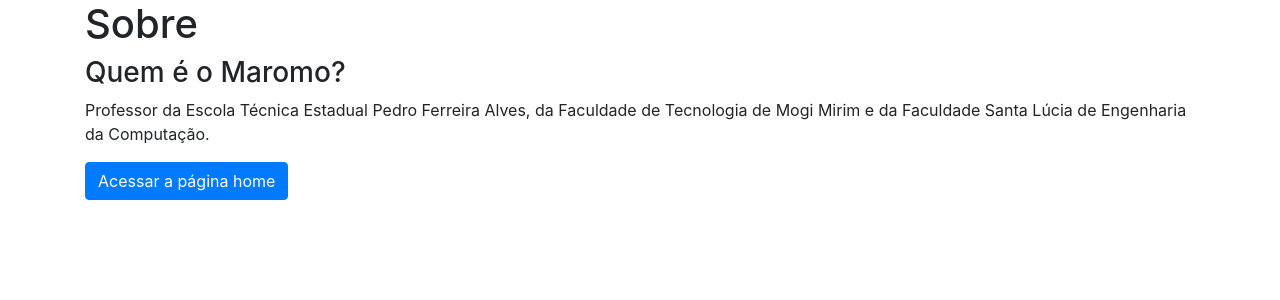
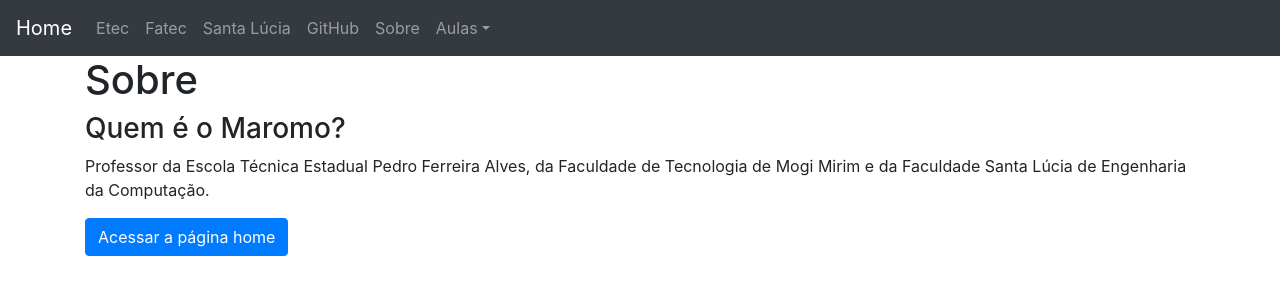
Before and after one commit to maromo71/app6, a Next.js app: page /sobre in a window 1280 px wide. Shown: the top 300 px of the page. Built offline with nearby package versions, Linux system fonts and the light colour scheme.

Commit message:
Instalando o Bootstrap

```diff
--- /dev/null
+++ b/components/Header/index.js
@@ -0,0 +1,72 @@
+import React, { useState } from 'react';
+import {
+  Collapse,
+  Navbar,
+  NavbarToggler,
+  NavbarBrand,
+  Nav,
+  NavItem,
+  NavLink,
+  UncontrolledDropdown,
+  DropdownToggle,
+  DropdownMenu,
+  DropdownItem,
+  NavbarText
+} from 'reactstrap';
+
+const Header = (props) => {
+  const [isOpen, setIsOpen] = useState(false);
+
+  const toggle = () => setIsOpen(!isOpen);
+
+  return (
+    <div>
+
+      <Navbar color="dark" dark expand="md">
+        <NavbarBrand href="/">Home</NavbarBrand>
+        <NavbarToggler onClick={toggle} />
+        <Collapse isOpen={isOpen} navbar>
+          <Nav className="mr-auto" navbar>
+            <NavItem>
+              <NavLink href="/etec/">Etec</NavLink>
+            </NavItem>
+            <NavItem>
+              <NavLink href="/fatec/">Fatec</NavLink>
+            </NavItem>
+            <NavItem>
+              <NavLink href="/santalucia/">Santa Lúcia</NavLink>
+            </NavItem>
+            <NavItem>
+              <NavLink href="https://github.com/maromo71">GitHub</NavLink>
+            </NavItem>
+            <NavItem>
+              <NavLink href="/sobre">Sobre</NavLink>
+            </NavItem>
+            <UncontrolledDropdown nav inNavbar>
+              <DropdownToggle nav caret>
+                Aulas
+              </DropdownToggle>
+              <DropdownMenu right>
+                <DropdownItem>
+                  Java
+                </DropdownItem>
+                <DropdownItem>
+                  VBA
+                </DropdownItem>
+                <DropdownItem>
+                  Javascript
+                </DropdownItem>
+                <DropdownItem divider />
+                <DropdownItem>
+                  Outras
+                </DropdownItem>
+              </DropdownMenu>
+            </UncontrolledDropdown>
+          </Nav>
+        </Collapse>
+      </Navbar>
+    </div>
+  );
+}
+
+export default Header;
--- a/pages/sobre.js
+++ b/pages/sobre.js
@@ -1,17 +1,23 @@
 import Link from 'next/link';
 import 'bootstrap/dist/css/bootstrap.min.css';
+import { Container, Button } from 'reactstrap';
+import Header from '../components/Header';
 
 function Sobre() {
-    return <div className="container">
-       <h1>Sobre</h1>
+    return <div >
+        <Header/>
+        <Container>
+        <h1>Sobre</h1>
        <h3>Quem é o Maromo? </h3>
        <p>
            Professor da Escola Técnica Estadual Pedro Ferreira Alves, da Faculdade de Tecnologia
            de Mogi Mirim e da Faculdade Santa Lúcia de Engenharia da Computação.
        </p>
        <Link href="/">
-            <a a className="btn btn-primary">Acessar a página home</a>
+            <Button color="primary">Acessar a página home</Button>
        </Link>
+        </Container>
+
     </div>
 }
 
```
Also changed, not shown: pages/index.js (+12 -6 lines).
